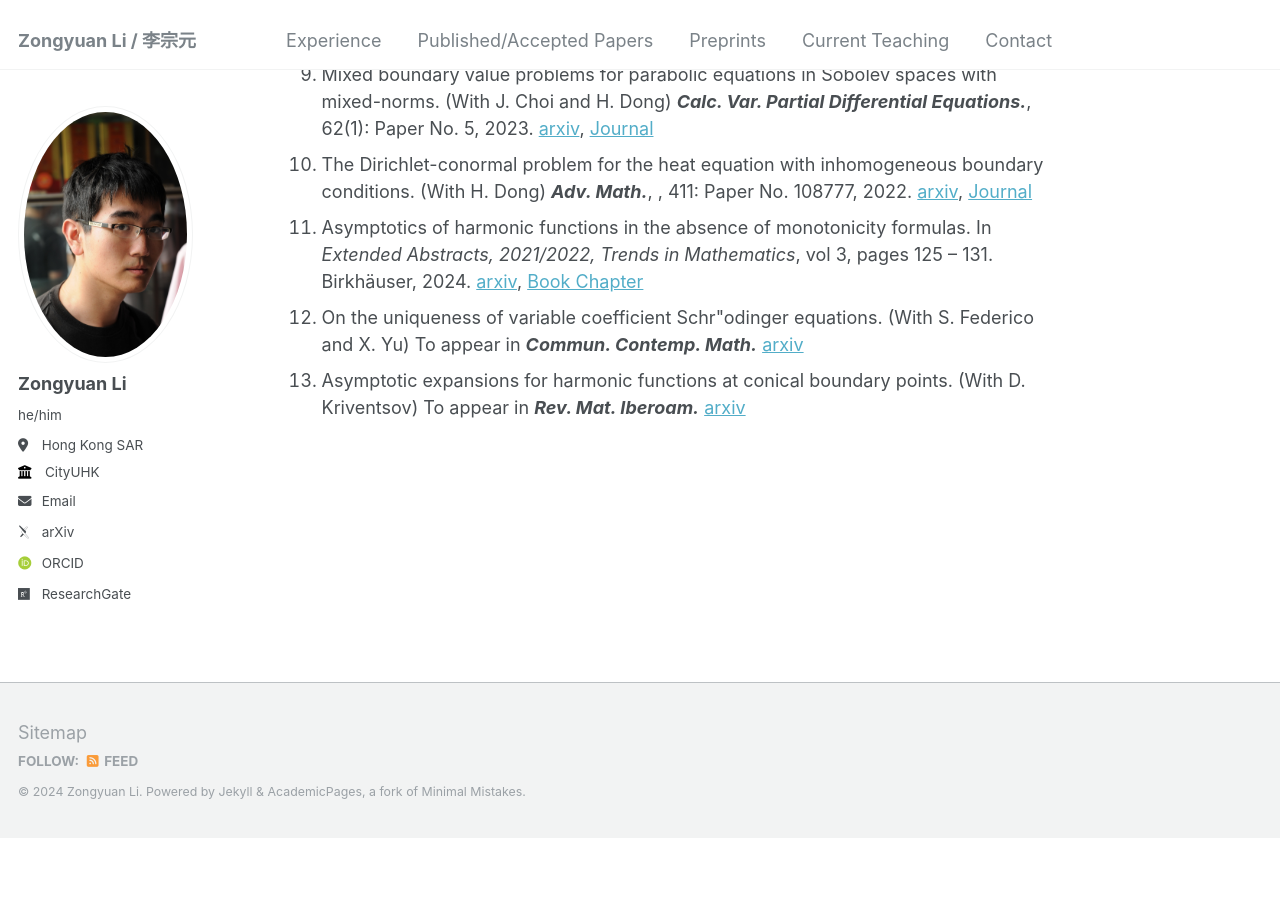
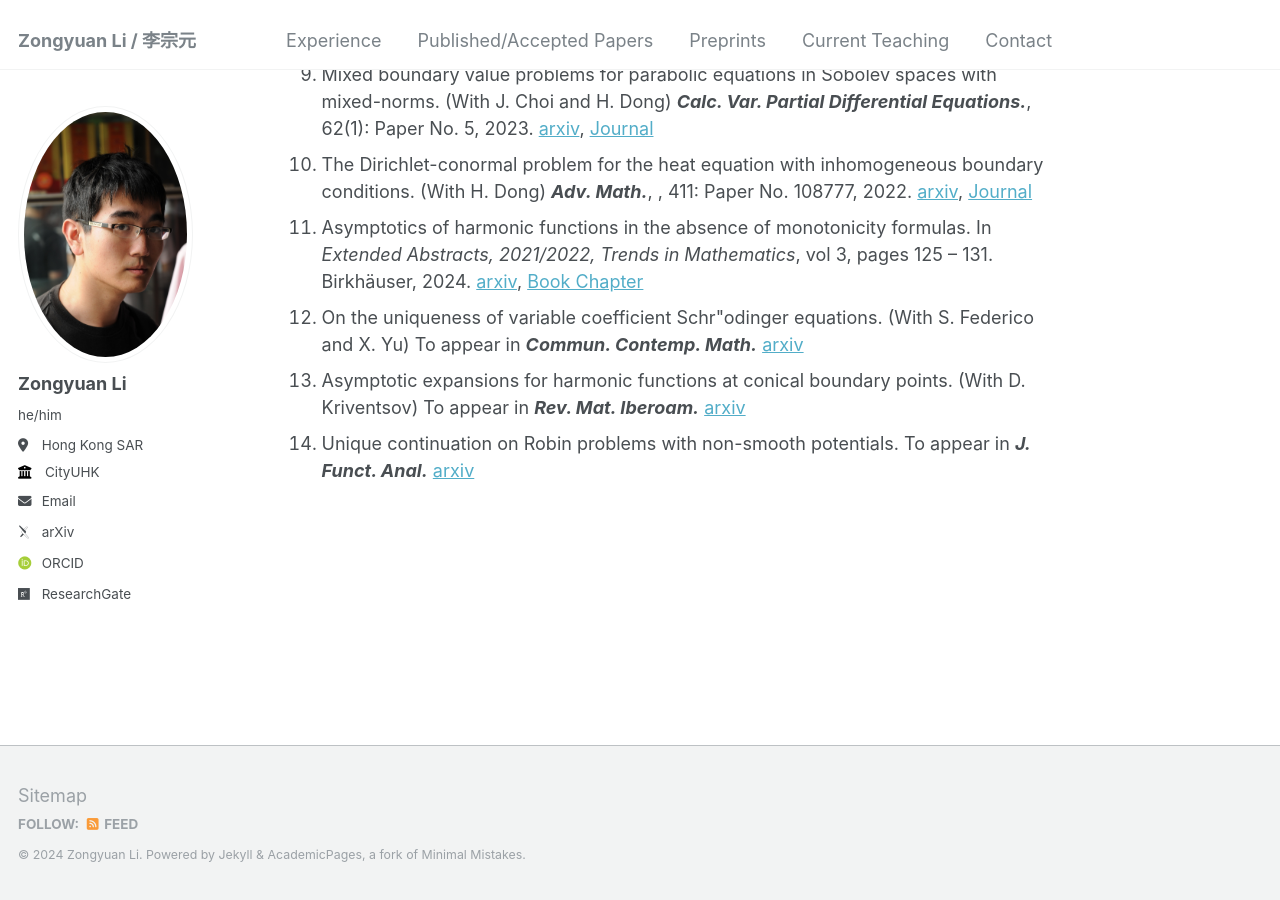
Before and after one commit to zongyuan-li/zongyuan-li.github.io, a Jekyll site: the page built from _pages/PApapers.md, in a window 1280 px wide and 900 px high, scrolled down 747 px. Built offline with Jekyll 4.4.1, drawn with Linux system fonts in a browser that asks for light colours; some web fonts are replaced; before the commit the page ends 1584 px from its top, so only the background shows below that.

Commit message:
Update PApapers.md

```diff
--- a/_pages/PApapers.md
+++ b/_pages/PApapers.md
@@ -21,3 +21,4 @@ redirect_from:
   11. Asymptotics of harmonic functions in the absence of monotonicity formulas. In *Extended Abstracts, 2021/2022, Trends in Mathematics*, vol 3, pages 125 – 131. Birkhäuser, 2024. [arxiv](https://arxiv.org/abs/2305.00612), [Book Chapter](https://link.springer.com/chapter/10.1007/978-3-031-48579-4_13)
   12. On the uniqueness of variable coefficient Schr\"odinger equations. (With S. Federico and X. Yu) To appear in ***Commun. Contemp. Math.*** [arxiv](https://arxiv.org/abs/2211.03740)
   13. Asymptotic expansions for harmonic functions at conical boundary points. (With D. Kriventsov) To appear in ***Rev. Mat. Iberoam.*** [arxiv](https://arxiv.org/abs/2307.10517)
+  14. Unique continuation on Robin problems with non-smooth potentials. To appear in ***J. Funct. Anal.*** [arxiv](https://arxiv.org/abs/2304.04342)
```
